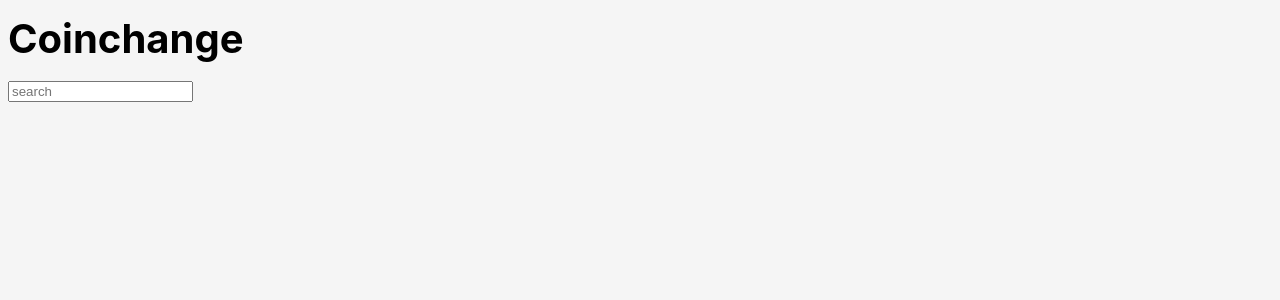
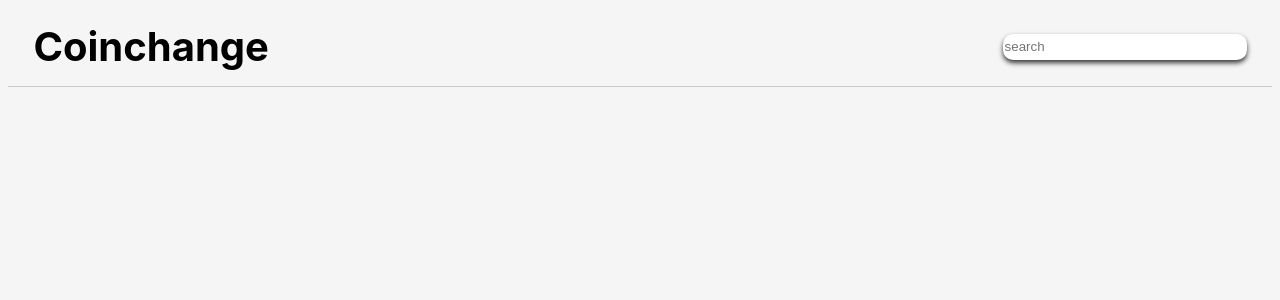
Before and after one commit to kyruken/Koin, a React (Vite) app: page / in a window 1280 px wide. Shown: the top 300 px of the page. Built offline with nearby package versions, Linux system fonts and the light colour scheme.

Commit message:
add styles to navbar

```diff
--- a/src/App.css
+++ b/src/App.css
@@ -1,6 +1,27 @@
-:root {
+/* Resets */
+
+input {
+  border: 0;
 }
 
 h1 {
   font-size: 2.5rem;
 }
+
+/* Navbar styles */
+
+.navbar {
+  display: flex;
+  justify-content: space-around;
+  align-items: center;
+  gap: 25%;
+  border-bottom: 1px solid #CBCBCB;
+}
+
+.navbar input[type='text'] {
+  box-shadow: 0 3px 5px 0 rgb(9, 9, 9, 0.8);
+  border-radius: 10px;
+  width: 15rem;
+  height: 1.5rem;
+
+}
--- a/src/components/navbar.jsx
+++ b/src/components/navbar.jsx
@@ -2,7 +2,7 @@
 
 export default function Navbar() {
     return (
-        <div>
+        <div className="navbar">
             <h1>Coinchange</h1>
             <img src='' />
             <input type='text' name="searchbar" id="searchbar" placeholder="search"></input>
```
